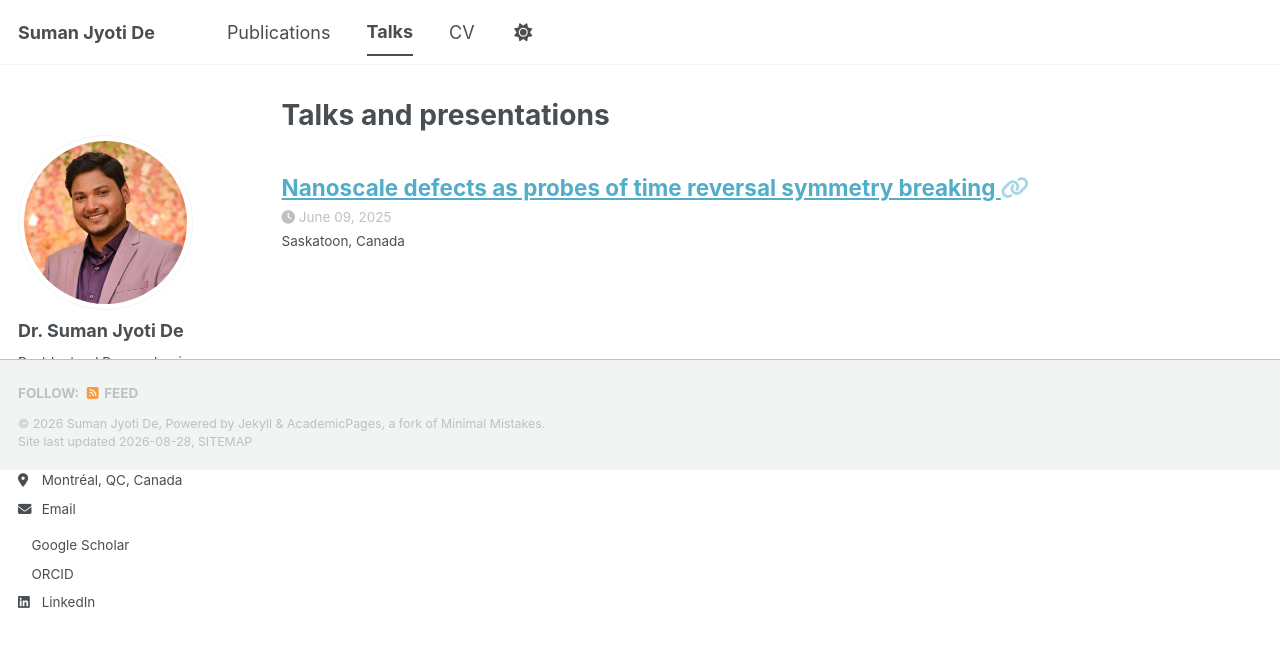
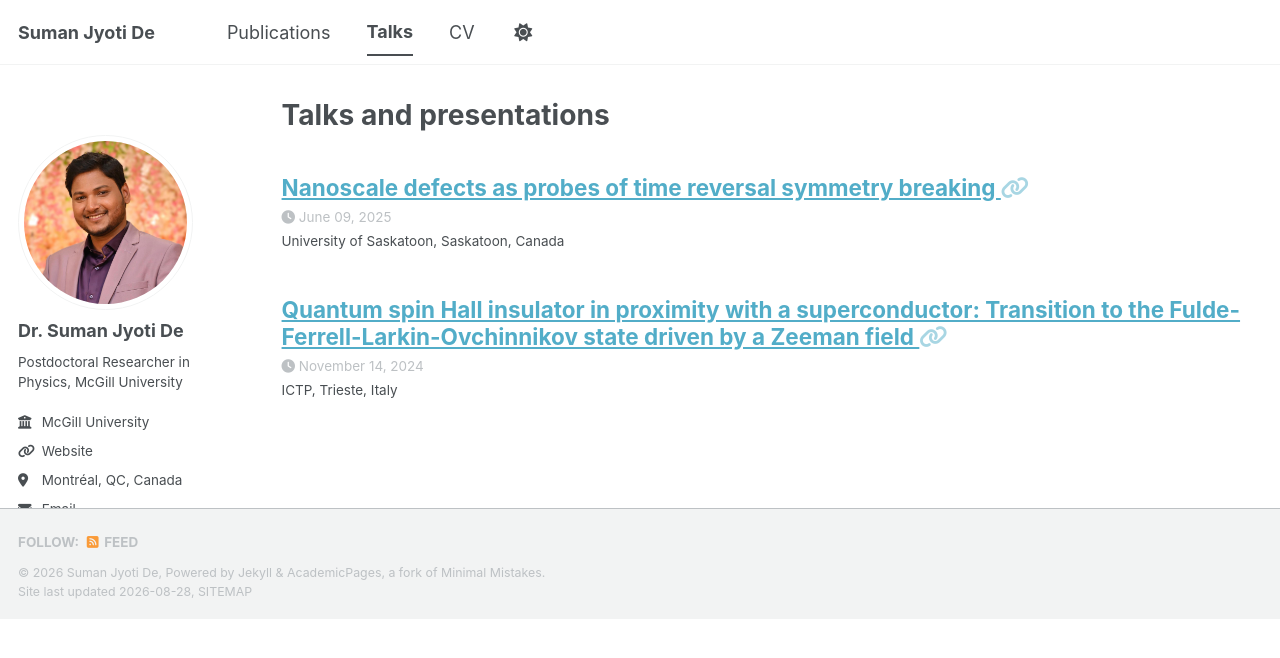
Before and after one commit to sjdphysics/sjdphysics.github.io, a Jekyll site: the page built from _pages/talks.html, in a window 1280 px wide. Shown: the top 658 px of the page. Built offline with Jekyll 4.4.1, drawn with Linux system fonts in a browser that asks for light colours; a style sheet for code colours, icons or effects is not loaded.

Commit message:
Added talks

```diff
--- /dev/null
+++ b/_talks/2024-11-14-ICTP-Italy.md
@@ -0,0 +1,10 @@
+---
+title: "Quantum spin Hall insulator in proximity with a superconductor: Transition to the Fulde-Ferrell-Larkin-Ovchinnikov state driven by a Zeeman field"
+collection: talks
+permalink: /talk/2024-11-14-ICTP-Italy
+excerpt: ''
+date: 2024-11-14
+talk_type: "Contributed Talk"
+venue: "ICTP, Trieste, Italy"
+link: 'https://indico.ictp.it/event/10518/session/4/contribution/28'
+---
--- a/_talks/2025-06-09-CAP-Canada.md
+++ b/_talks/2025-06-09-CAP-Canada.md
@@ -5,6 +5,6 @@ permalink: /talk/2025-06-09-CAP-Canada
 excerpt: ''
 date: 2025-06-09
 talk_type: "Contributed Talk"
-venue: "Saskatoon, Canada"
+venue: "University of Saskatoon, Saskatoon, Canada"
 link: 'https://indico.global/event/442/contributions/124883/'
 ---
```
